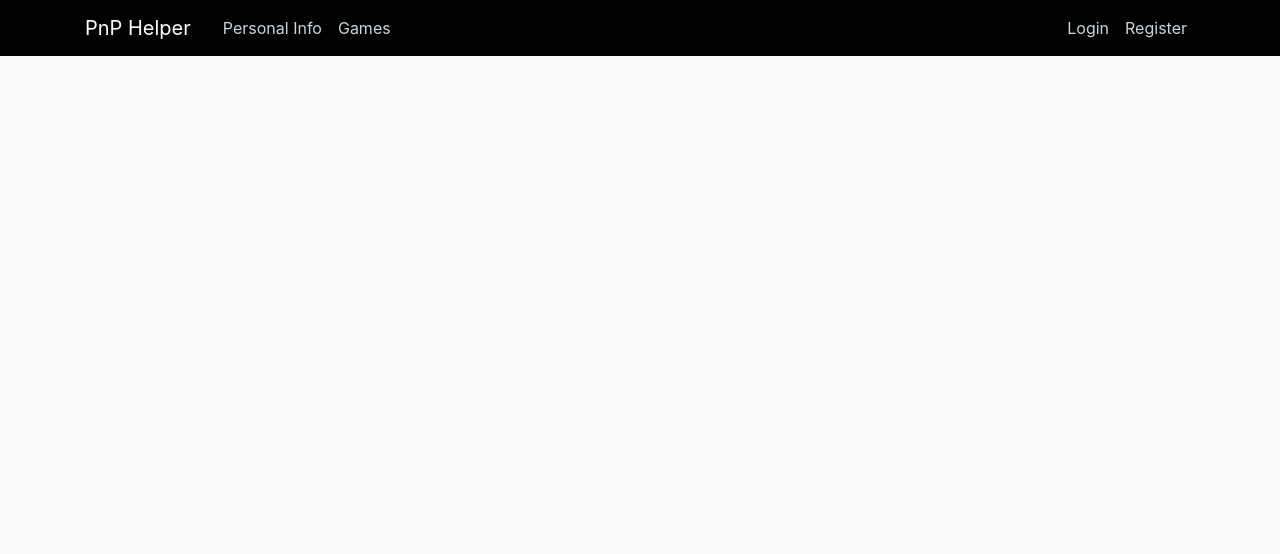
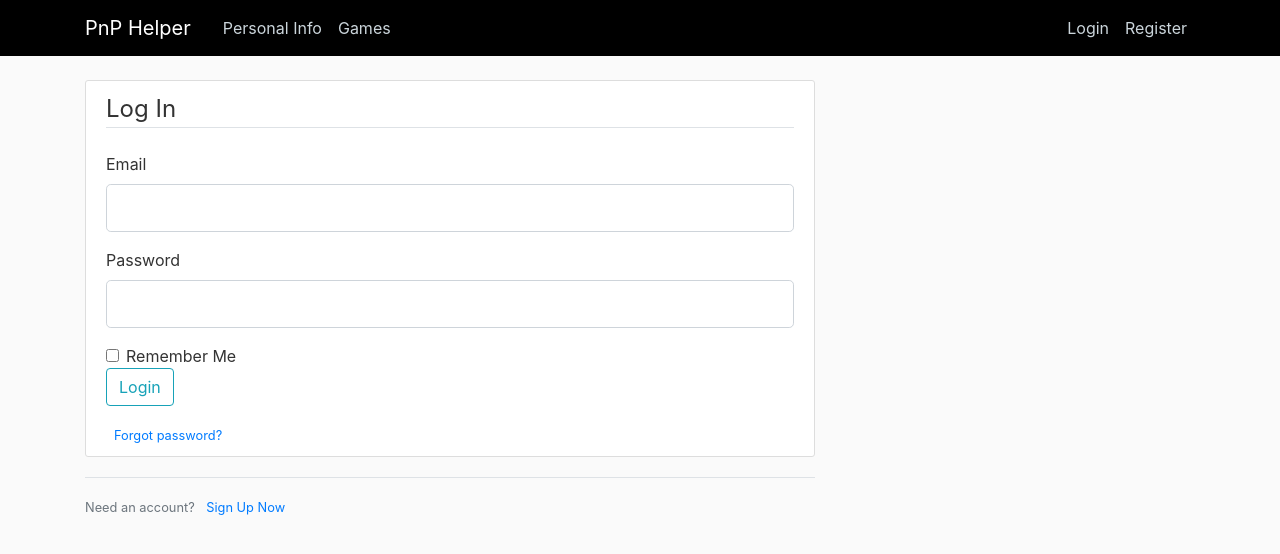
Before and after one commit to toxs1ck/pnp-helper, a Flask app: page /login in a window 1280 px wide. Shown: the top 554 px of the page. Run offline with Flask 2, Linux system fonts and the light colour scheme; some libraries are stand-ins or nearby versions.

Commit message:
Added Login page

```diff
--- a/app.py
+++ b/app.py
@@ -23,6 +23,12 @@ def register():
 @app.route('/login', methods=['GET', 'POST'])
 def login():
     form = LoginForm()
+    if form.validate_on_submit():
+        if form.email.data == 'admin@blog.com' and form.password.data == 'password':
+            flash('You have been logged in!', 'success')
+            return redirect(url_for('index'))
+        else:
+            flash('Login Unsuccessful. Please check username and password', 'danger')
     return render_template('login.html', title='Login', form=form)
 
 
--- a/templates/login.html
+++ b/templates/login.html
@@ -1,4 +1,52 @@
 {% extends "layout.html" %}
 {% block content %}
-
+<div class="content-section">
+    <form action="" method="POST">
+        {{ form.hidden_tag() }}
+        <fieldset class="from-group">
+            <legend class="border-bottom mb-4">Log In</legend>
+            <div class="form-group">
+                {{ form.email.label(class="form-control-label") }}
+                {% if form.email.errors %}
+                    {{ form.email(class="form-control form-control-lg is-invalid") }}
+                    <div class="invalid-feedback">
+                        {% for error in form.email.errors %}
+                            <span>{{ error }}</span>
+                        {% endfor %}
+                    </div>
+                {% else %}
+                    {{ form.email(class="form-control form-control-lg") }}
+                {% endif %}
+            </div>
+            <div class="form-group">
+                {{ form.password.label(class="form-control-label") }}
+                {% if form.password.errors %}
+                    {{ form.password(class="form-control form-control-lg is-invalid") }}
+                    <div class="invalid-feedback">
+                        {% for error in form.password.errors %}
+                            <span>{{ error }}</span>
+                        {% endfor %}
+                    </div>
+                {% else %}
+                    {{ form.password(class="form-control form-control-lg") }}
+                {% endif %}
+            </div>
+            <div class="form-check">
+                {{ form.remember(class="form-check-input") }}
+                {{ form.remember.label(class="form-check-label") }}
+            </div>
+        </fieldset>
+        <div class="form-group">
+            {{ form.submit(class="btn btn-outline-info") }}
+        </div>
+        <small class="text-muted ml-2">
+            <a href="#">Forgot password?</a>
+        </small>
+    </form>
+</div>
+<div class="border-top pt-3">
+    <small class="text-muted">
+        Need an account? <a class="ml-2" href="{{url_for('login') }}">Sign Up Now</a>
+    </small>
+</div>
 {% endblock content %}
```
